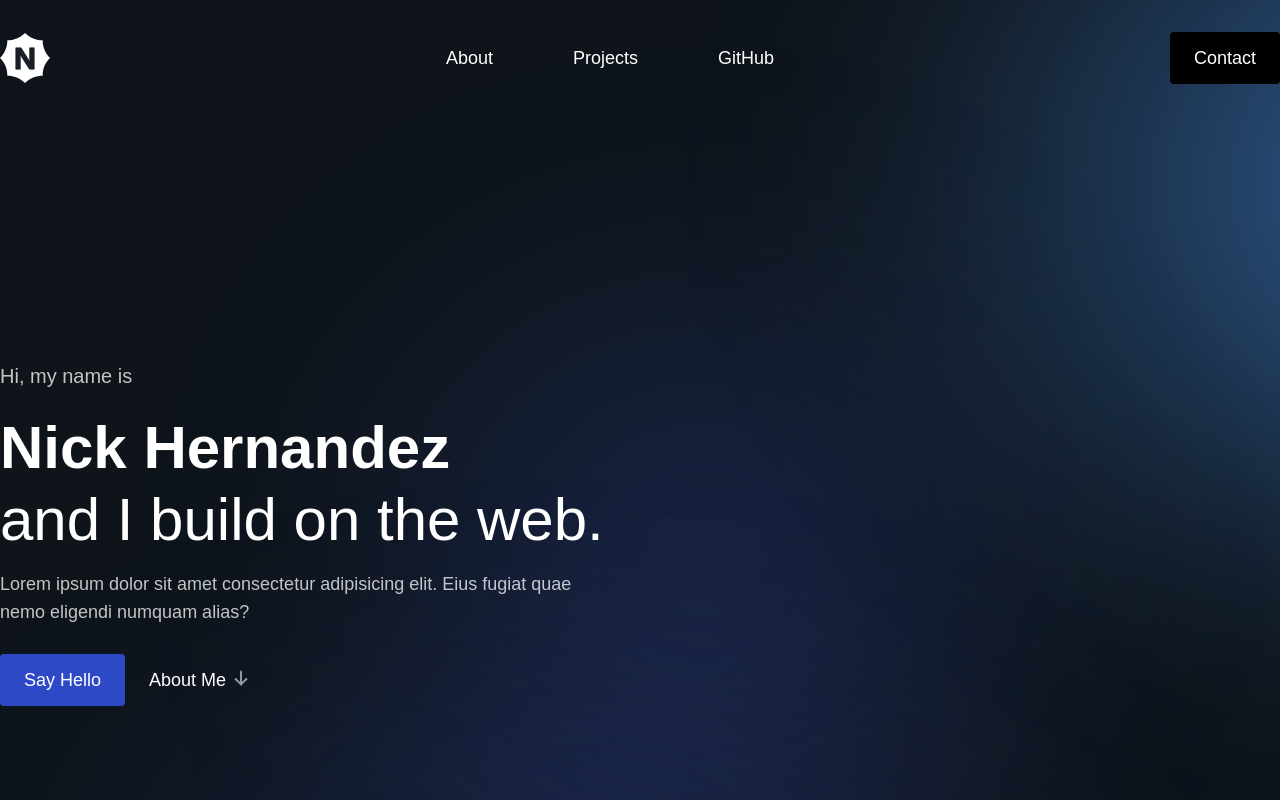
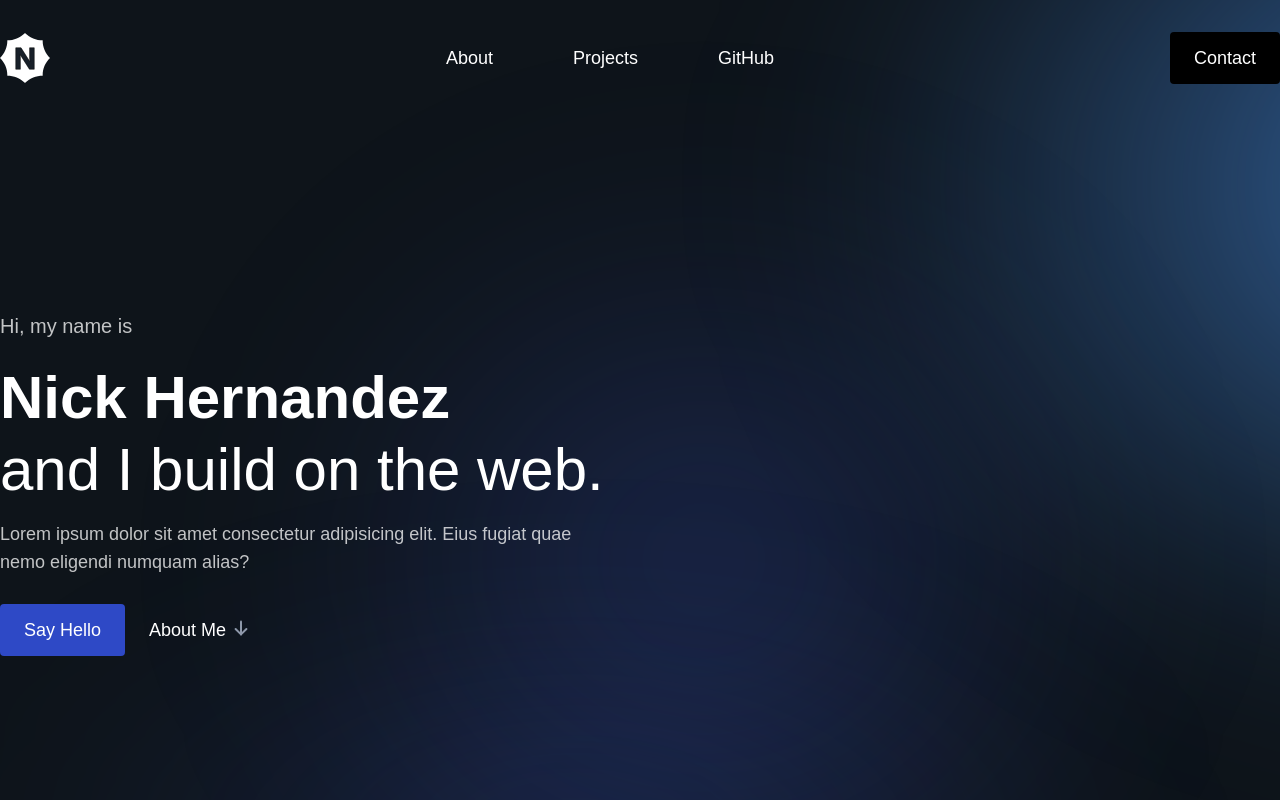
Before and after one commit to Nickolas-Hernandez/nickhernandez.dev, a Next.js app: page / in a window 1280 px wide. Shown: the top 800 px of the page. Built offline with nearby package versions, Linux system fonts and the light colour scheme; a web font is replaced by a local one.

Commit message:
Set section height to 800px #3

```diff
--- a/src/styles/sections/_intro.scss
+++ b/src/styles/sections/_intro.scss
@@ -2,7 +2,7 @@
   .contain {
     @apply flex items-center justify-start;
 
-    height: 900px;
+    height: 800px;
 
     p {
       @apply mb-7;
```
